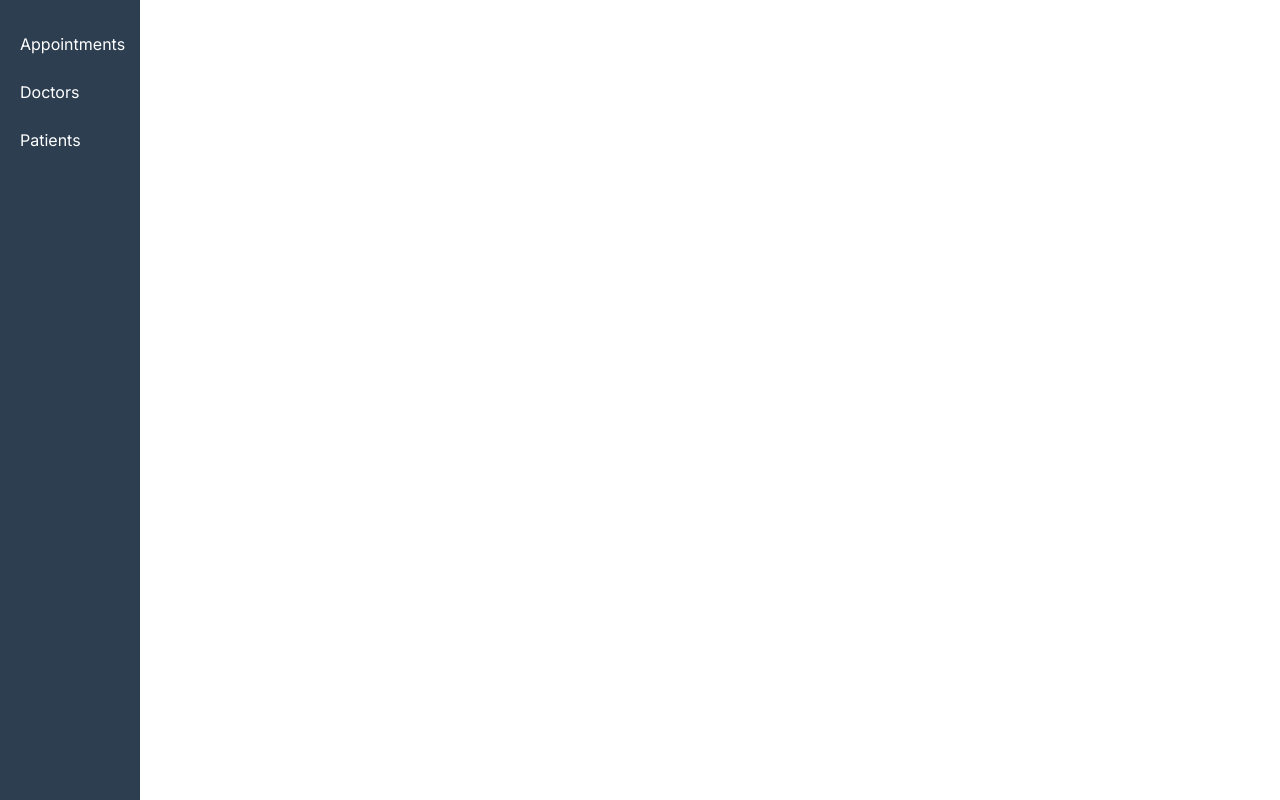
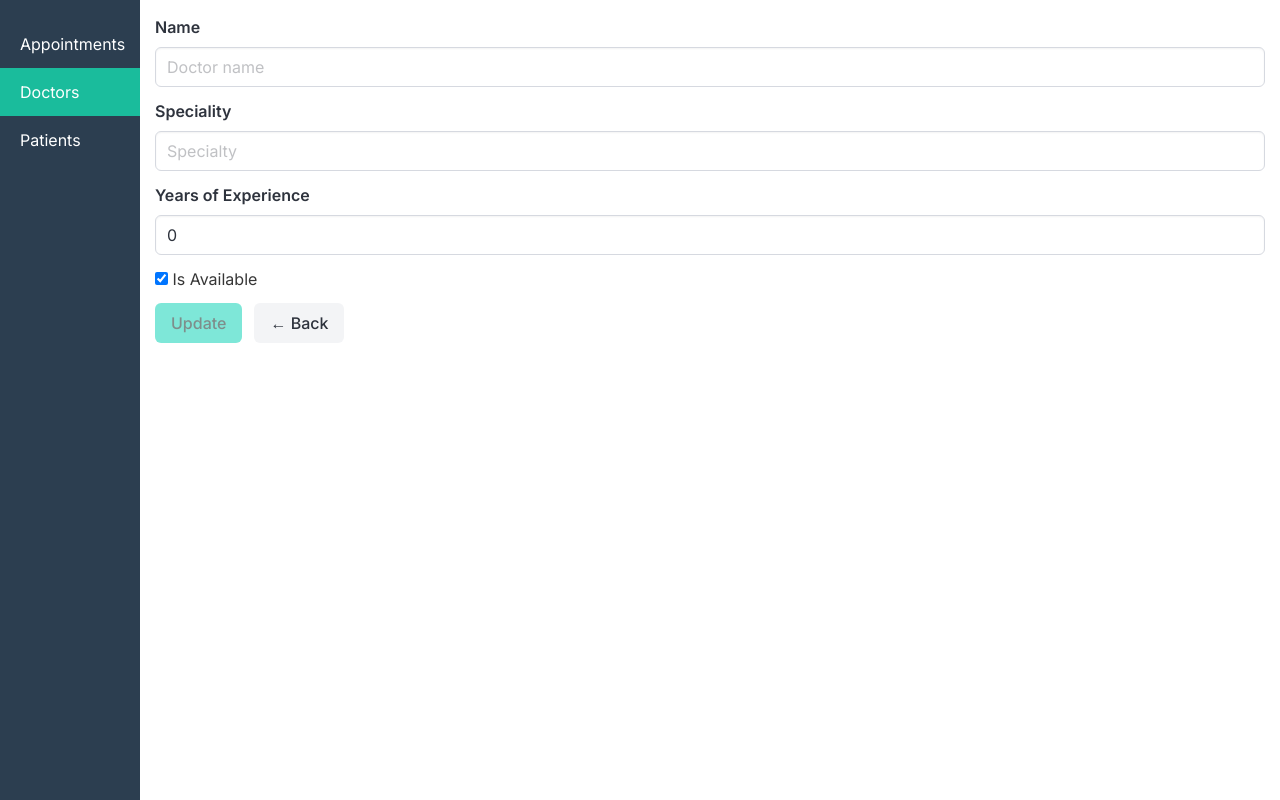
Before and after one commit to liovadillo/healthcare-client-angular, an Angular app: page /doctors/1/edit in a window 1280 px wide. Before the commit this address led to /. Built offline with nearby package versions, Linux system fonts and the light colour scheme; no server answers.

Commit message:
Added doctor update

```diff
--- a/src/app/app.routes.ts
+++ b/src/app/app.routes.ts
@@ -7,14 +7,16 @@ import { PatientContainer } from './components/patient-container/patient-contain
 import { PatientDetail } from './components/patient-detail/patient-detail';
 import { DoctorForm } from './components/doctor-form/doctor-form';
 import { PatientForm } from './components/patient-form/patient-form';
+import { DoctorFormContainer } from './components/doctor-form-container/doctor-form-container';
 
 export const routes: Routes = [
   { path: '', redirectTo: 'appointments', pathMatch: 'full' },
   { path: 'appointments', component: AppointmentsContainer },
   { path: 'appointments/:id', component: AppointmentDetail },
   { path: 'doctors', component: DoctorsContainer },
-  { path: 'doctors/create', component: DoctorForm },
+  { path: 'doctors/create', component: DoctorFormContainer },
   { path: 'doctors/:id', component: DoctorDetail },
+  { path: 'doctors/:id/edit', component: DoctorFormContainer  },
   { path: 'patients', component: PatientContainer },
   { path: 'patients/create', component: PatientForm },
   { path: 'patients/:id', component: PatientDetail },
--- a/src/app/components/doctor-detail/doctor-detail.html
+++ b/src/app/components/doctor-detail/doctor-detail.html
@@ -1,6 +1,6 @@
 <div class="notification is-success" *ngIf="showSuccess">
   <button class="delete" (click)="showSuccess = false"></button>
-  Doctor created successfully.
+  Doctor saved successfully.
 </div>
 
 <div *ngIf="doctor$ | async as doctor; else loading">
@@ -33,6 +33,7 @@
 
 <hr>
 <div class="buttons">
+  <button class="button is-link" (click)="goUpdate()">Edit</button>
   <button class="button is-danger" (click)="onDelete()">Delete</button>
   <button class="button is-light" (click)="goBack()">← Back</button>
 </div>
--- a/src/app/components/doctor-detail/doctor-detail.ts
+++ b/src/app/components/doctor-detail/doctor-detail.ts
@@ -24,7 +24,7 @@ export class DoctorDetail implements OnInit {
   ){}
 
   ngOnInit(): void {
-    this.showSuccess = this.route.snapshot.queryParamMap.get('created') === 'true';
+    this.showSuccess = this.route.snapshot.queryParamMap.get('saved') === 'true';
     const id = Number(this.route.snapshot.paramMap.get('id'));
     this.doctor$ = this.doctorService.getById(id);
 
@@ -32,6 +32,11 @@ export class DoctorDetail implements OnInit {
 
   goBack(): void{
     this.router.navigate(['/doctors']);
+  }
+
+  goUpdate(): void{
+    const id = Number(this.route.snapshot.paramMap.get('id'));
+    this.router.navigate(['/doctors', id, 'edit']);
   }
 
   onDelete(): void {
--- /dev/null
+++ b/src/app/components/doctor-form-container/doctor-form-container.html
@@ -0,0 +1,6 @@
+<ng-container *ngIf="doctor$ | async as doctor; else createMode">
+  <app-doctor-form [initialData]="doctor"></app-doctor-form>
+</ng-container>
+<ng-template #createMode>
+  <app-doctor-form></app-doctor-form>
+</ng-template>
--- /dev/null
+++ b/src/app/components/doctor-form-container/doctor-form-container.ts
@@ -0,0 +1,31 @@
+import { Component, OnInit } from '@angular/core';
+import { ActivatedRoute } from '@angular/router';
+import { DoctorService } from '../../services/doctor/doctor';
+import { Observable } from 'rxjs';
+import { DoctorDTO } from '../../models/doctor/doctor.model';
+import { DoctorForm } from '../doctor-form/doctor-form';
+import { CommonModule } from '@angular/common';
+
+@Component({
+  selector: 'app-doctor-form-container',
+  imports: [CommonModule, DoctorForm],
+  templateUrl: './doctor-form-container.html',
+  styleUrl: './doctor-form-container.css',
+})
+export class DoctorFormContainer implements OnInit{
+
+  doctor$: Observable<DoctorDTO> | null = null;
+
+  constructor(
+    private route: ActivatedRoute,
+    private doctorService: DoctorService
+  ){}
+
+  ngOnInit(): void {
+    const id = Number(this.route.snapshot.paramMap.get('id'));
+    if (id) {
+    this.doctor$ = this.doctorService.getById(id);
+    }
+  }
+
+}
--- a/src/app/components/doctor-form/doctor-form.html
+++ b/src/app/components/doctor-form/doctor-form.html
@@ -30,7 +30,7 @@
 
   <div class="buttons">
     <button class="button is-primary" type="submit" [disabled]="doctorForm.invalid">
-      Save
+      {{ isEditMode ? 'Update' : 'Save' }}
     </button>
     <button class="button is-light" type="button" (click)="goBack()">← Back</button>
   </div>
--- a/src/app/components/doctor-form/doctor-form.ts
+++ b/src/app/components/doctor-form/doctor-form.ts
@@ -3,7 +3,7 @@ import { CreateDoctorDTO, DoctorDTO } from '../../models/doctor/doctor.model';
 import { FormBuilder, FormGroup, ReactiveFormsModule, Validators } from '@angular/forms';
 import { CommonModule, Location } from '@angular/common';
 import { DoctorService } from '../../services/doctor/doctor';
-import { Router } from '@angular/router';
+import { ActivatedRoute, Router } from '@angular/router';
 
 @Component({
   selector: 'app-doctor-form',
@@ -20,10 +20,17 @@ export class DoctorForm implements OnInit {
     private fb: FormBuilder,
     private doctorService: DoctorService,
     private router: Router,
-    private location: Location
+    private location: Location,
+    private route: ActivatedRoute,
   ){ };
 
+  isEditMode: boolean = false;
+
   ngOnInit(): void {
+
+    const id = Number(this.route.snapshot.paramMap.get('id'));
+    this.isEditMode = !!id;
+
     this.doctorForm = this.fb.group({
       name:[this.initialData?.name ?? '', Validators.required],
       specialty: [this.initialData?.specialty ?? '', Validators.required],
@@ -35,14 +42,29 @@ export class DoctorForm implements OnInit {
   onSubmit(): void{
     if(this.doctorForm.valid){
       const dto: CreateDoctorDTO = this.doctorForm.value;
-      this.doctorService.create(dto).subscribe({
+      const id = Number(this.route.snapshot.paramMap.get('id'));
+
+      if(this.isEditMode){
+        this.doctorService.update(id, dto).subscribe({
         next: (doctor: DoctorDTO) => {
         this.router.navigate(['/doctors', doctor.id], {
-          queryParams: { created: true }
+          queryParams: { saved: true }
         });
       },
         error: () => console.log('Error')
       });
+
+      }
+      else {
+        this.doctorService.create(dto).subscribe({
+        next: (doctor: DoctorDTO) => {
+        this.router.navigate(['/doctors', doctor.id], {
+          queryParams: { saved: true }
+        });
+      },
+        error: () => console.log('Error')
+      });
+      }
     }
   }
 
```
Also changed, not shown: src/app/components/doctor-form-container/doctor-form-container.css (added), 1 other file (tests, documents, lock files or other folders).
